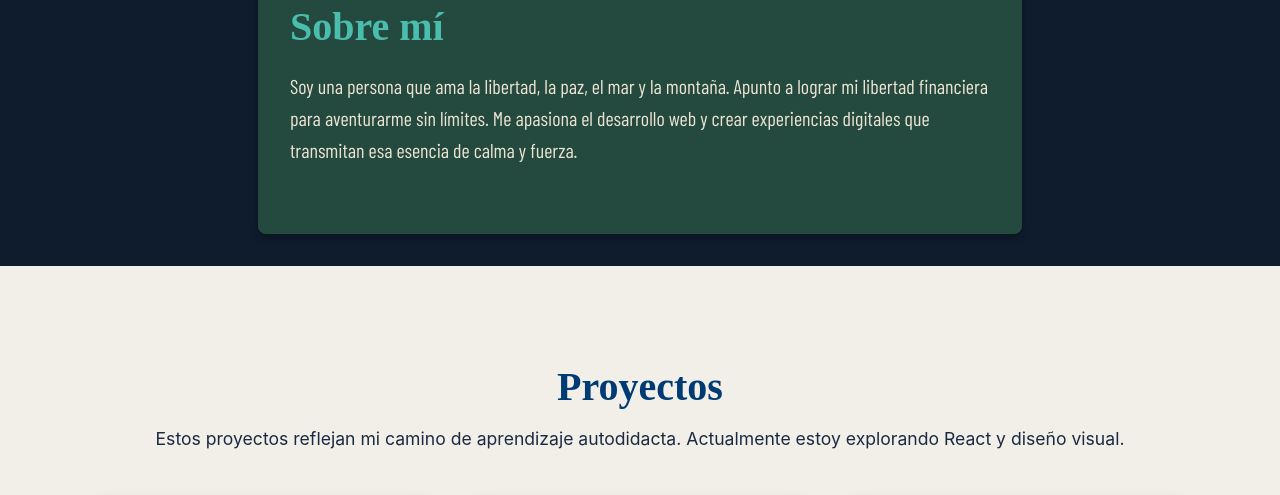
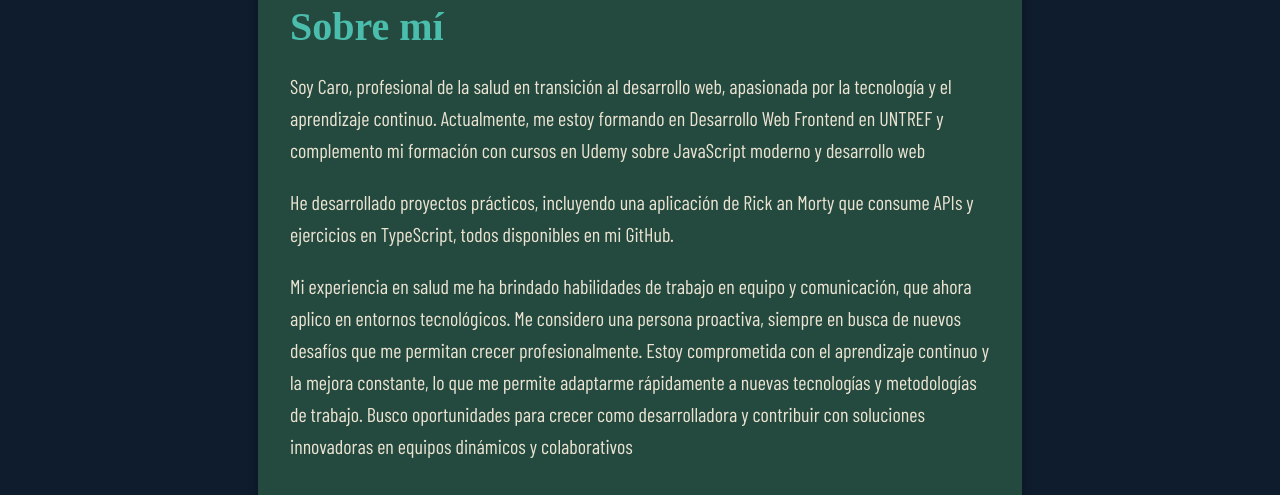
Before and after one commit to caro4576/mi-portfolio, a React (Create React App) app: page / in a window 1280 px wide. Shown: the part 180-675 px from the top of the page. Built offline with nearby package versions, Linux system fonts and the light colour scheme.

Commit message:
Actualizar contenido de la sección "Sobre mí" en el componente SobreMi.jsx

```diff
--- a/src/components/Footer.jsx
+++ b/src/components/Footer.jsx
@@ -7,7 +7,7 @@ function Footer() {
     <footer  id="footer"   className="footer">
       <ul className="footer__links">
         <li>
-          <a href="https://www.linkedin.com/in/caro-desarrolladora" target="_blank" rel="noreferrer" aria-label="LinkedIn">
+          <a href="https://www.linkedin.com/in/caro-desarrolladora?lipi=urn%3Ali%3Apage%3Ad_flagship3_profile_view_base_contact_details%3BNEt%2FUK0CTJauPXTVcvcnrw%3D%3D" target="_blank" rel="noreferrer" aria-label="LinkedIn">
             <FaLinkedin />
           </a>
         </li>
--- a/src/components/SobreMi.jsx
+++ b/src/components/SobreMi.jsx
@@ -13,7 +13,19 @@ export default function SobreMi() {
     <section id='sobre-mi' style={{ ...styles.section, opacity: visible ? 1 : 0, transform: visible ? 'translateY(0)' : 'translateY(20px)', transition: 'opacity 0.8s ease, transform 0.8s ease' }}>
       <h2 style={styles.title}>Sobre mí</h2>
       <p style={styles.text}>
-        Soy una persona que ama la libertad, la paz, el mar y la montaña. Apunto a lograr mi libertad financiera para aventurarme sin límites. Me apasiona el desarrollo web y crear experiencias digitales que transmitan esa esencia de calma y fuerza.
+        Soy Caro, profesional de la salud en transición al desarrollo web,
+        apasionada por la tecnología y el aprendizaje continuo.
+        Actualmente, me estoy formando en Desarrollo Web Frontend en UNTREF y
+        complemento mi formación con cursos en Udemy sobre JavaScript moderno y desarrollo web</p>
+        <p style={styles.text}>
+        He desarrollado proyectos prácticos, incluyendo una aplicación de Rick an Morty  que consume APIs y ejercicios en TypeScript,
+        todos disponibles en mi GitHub.</p>
+        <p  style={styles.text} >
+        Mi experiencia en salud me ha brindado habilidades de trabajo en equipo y comunicación,
+        que ahora aplico en entornos tecnológicos.
+        Me considero una persona proactiva, siempre en busca de nuevos desafíos que me permitan crecer profesionalmente.
+        Estoy comprometida con el aprendizaje continuo y la mejora constante, lo que me permite adaptarme rápidamente a nuevas tecnologías y metodologías de trabajo.
+        Busco oportunidades para crecer como desarrolladora y contribuir con soluciones innovadoras en equipos dinámicos y colaborativos
       </p>
     </section>
   );
```
